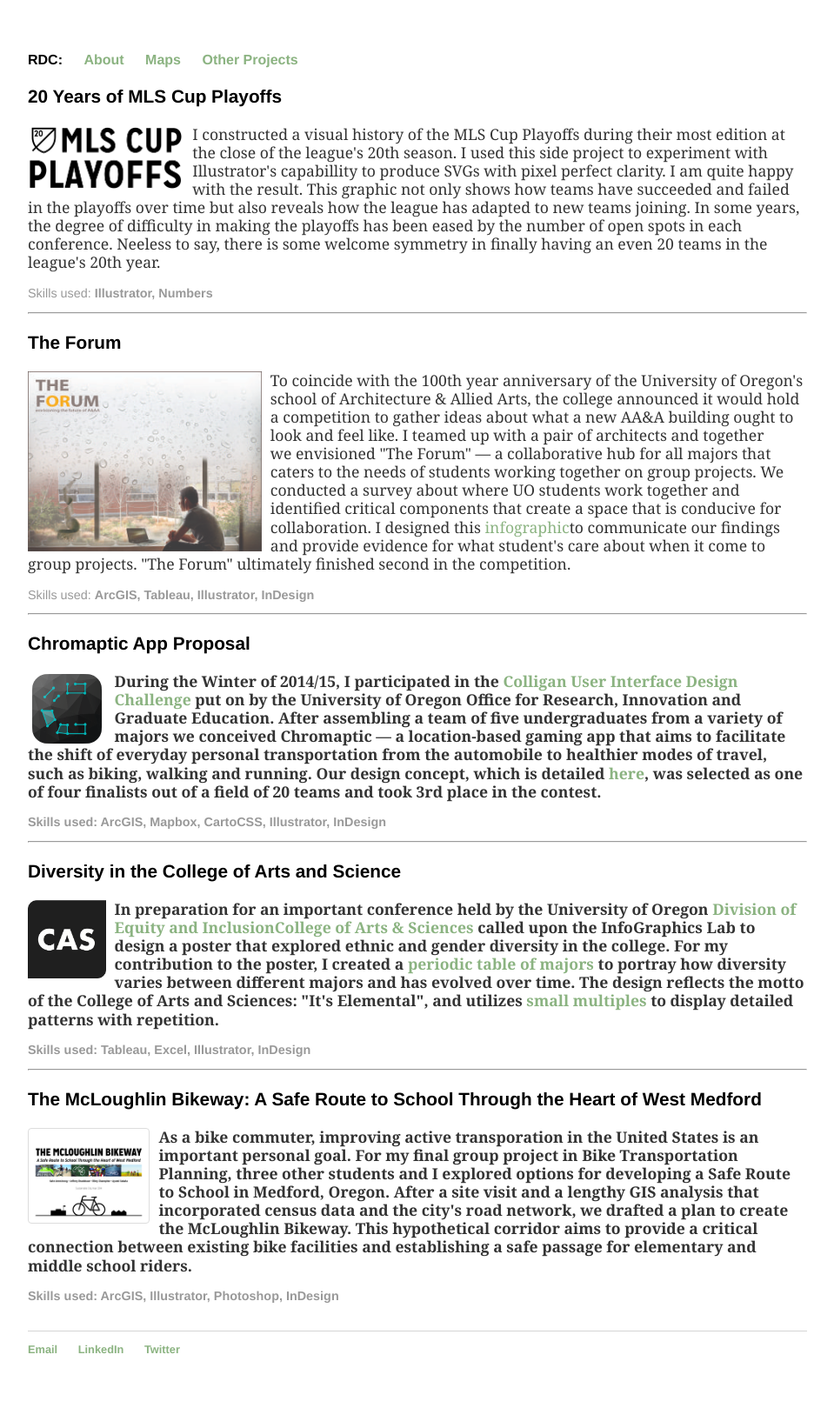
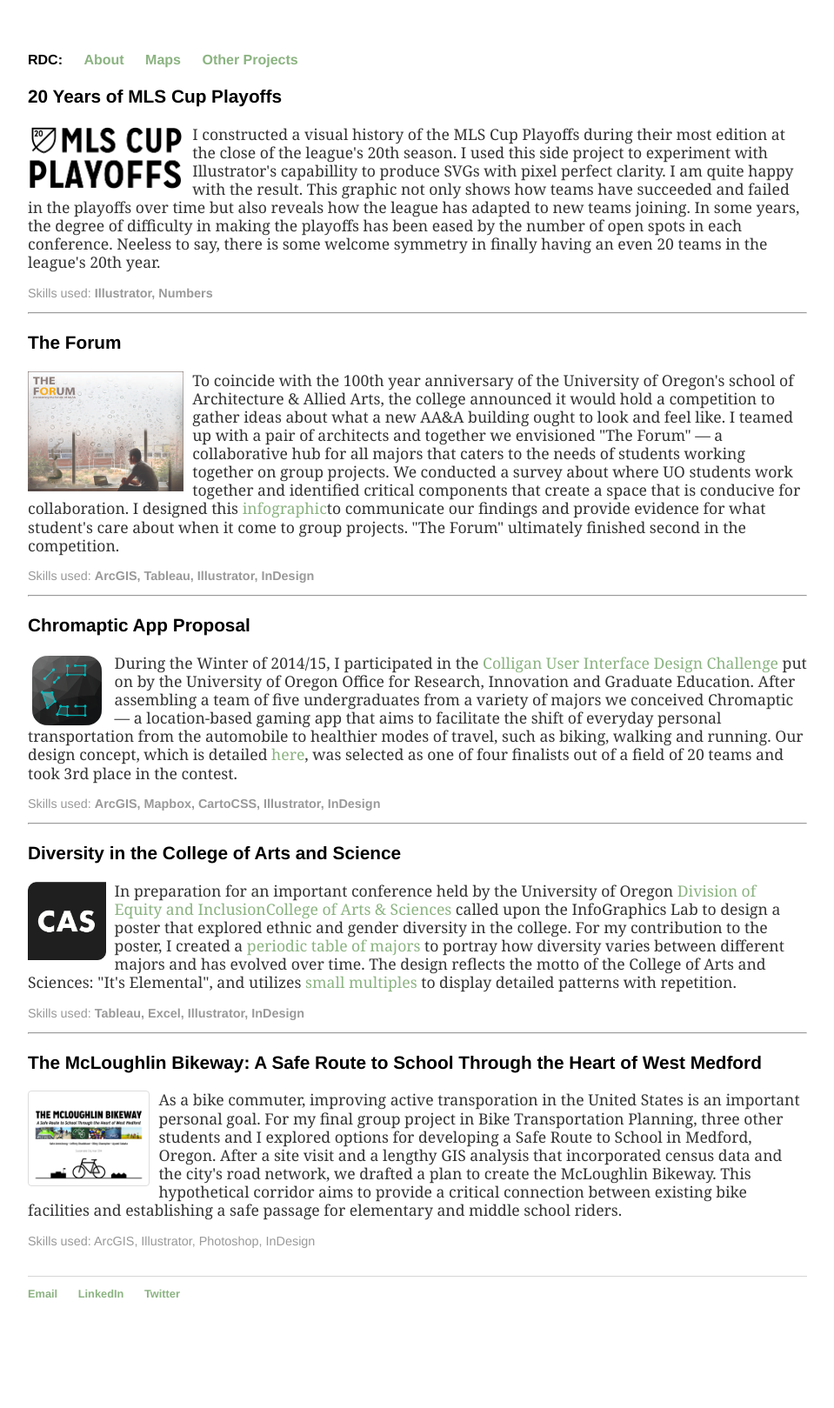
Before and after one commit to rileydchampine/rileydchampine.github.io, a Jekyll site: the page built from otherprojects.html, in a window 1280 px wide. Shown: the whole page at 87% size, without its empty margins (160-1119 px from the left). Built offline with Jekyll 4.4.1, drawn with Linux system fonts in a browser that asks for light colours; after the commit the page ends 1555 px from its top, so only the background shows below that.

Commit message:
Update otherprojects.html

```diff
--- a/otherprojects.html
+++ b/otherprojects.html
@@ -12,9 +12,9 @@
     	<hr>
 
        	<h3>The Forum</h3>
-       	<a href="The_FORUM_Sumbission.pdf"><img src="forumcover3-05.jpg" alt="The Forum" style=max-width:30%;height:auto; align="left"></a>
+       	<a href="The_FORUM_Sumbission.pdf"><img src="forumcover3-05.jpg" alt="The Forum" style=max-width:20%;height:auto; align="left"></a>
        	<p>To coincide with the 100th year anniversary of the University of Oregon's school of Architecture &amp; Allied Arts, the college announced it would hold a competition to gather ideas about what a new AA&amp;A building ought to look and feel like. I teamed up with a pair of architects and together we envisioned "The Forum" — a collaborative hub for all majors that caters to the needs of students working together on group projects. We conducted a survey about where UO students work together and identified critical components that create a space that is conducive for collaboration. I designed this <a href="https://rdcportfolio.files.wordpress.com/2015/02/theforum.pdf" target="_blank">infographic</a>to communicate our findings and provide evidence for what student's care about when it come to group projects. "The Forum" ultimately finished second in the competition.</p>
-    <p class="skills">Skills used: <b>ArcGIS, Tableau, Illustrator, InDesign<b/></p>
+    <p class="skills">Skills used: <b>ArcGIS, Tableau, Illustrator, InDesign</b></p>
        	<hr>
 
        	<h3>Chromaptic App Proposal</h3>
```
